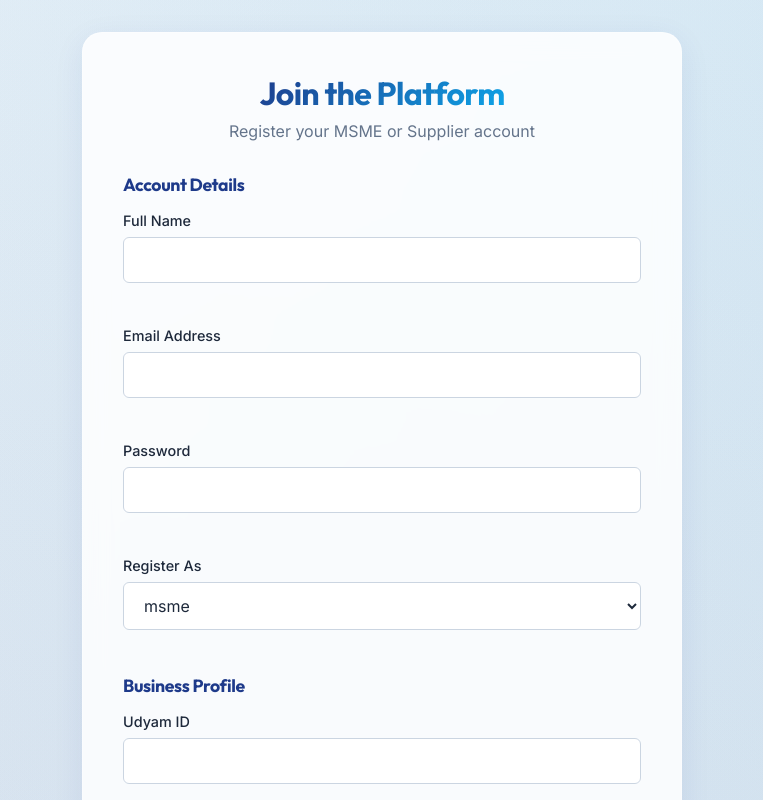
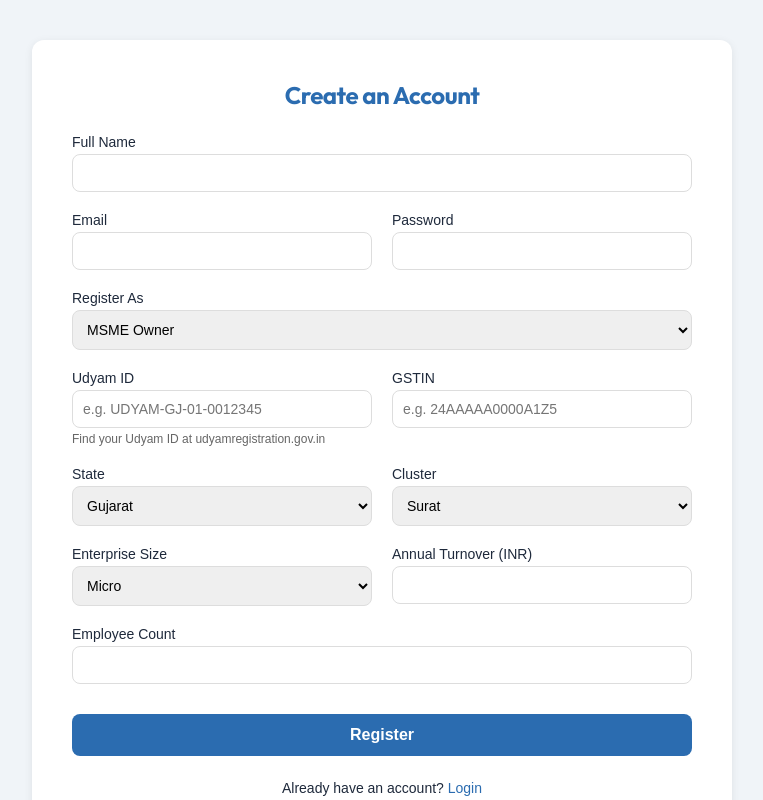
Before and after one commit to pavansai2608/msme-platform, a React (Create React App) app in the folder client/: page /register in a window 1280 px wide. Shown: the top 800 px of the page, without its empty margins (258-1021 px from the left). Built offline with nearby package versions, Linux system fonts and the light colour scheme.

Commit message:
feat: rebuild Register page with inline styles

```diff
--- a/client/src/pages/Register.jsx
+++ b/client/src/pages/Register.jsx
@@ -9,105 +9,114 @@ export default function Register() {
   const [form, setForm] = useState({
     name: '', email: '', password: '', role: 'msme',
     udyamId: '', gstin: '', state: 'Gujarat', cluster: 'Surat',
-    sector: 'Textile', enterpriseSize: 'Micro',
-    annualTurnover: '', employeeCount: ''
+    enterpriseSize: 'Micro', annualTurnover: '', employeeCount: ''
   });
   const [error, setError] = useState('');
-  const [loading, setLoading] = useState(false);
   const navigate = useNavigate();
 
   const handleSubmit = async (e) => {
     e.preventDefault();
-    setLoading(true);
-    setError('');
     try {
       await API.post('/auth/register', form);
-      alert('Registered successfully! Please login.');
       navigate('/login');
     } catch (err) {
       setError(err.response?.data?.message || 'Registration failed');
-    } finally {
-      setLoading(false);
     }
   };
 
-  const input = (label, key, type = 'text') => (
-    <div className="form-group">
-      <label className="form-label">{label}</label>
-      <input
-        type={type}
-        className="form-input"
-        value={form[key]}
-        onChange={e => setForm({ ...form, [key]: e.target.value })}
-        required
-      />
-    </div>
-  );
-
-  const select = (label, key, options) => (
-    <div className="form-group">
-      <label className="form-label">{label}</label>
-      <select
-        className="form-input"
-        value={form[key]}
-        onChange={e => setForm({ ...form, [key]: e.target.value })}
-        required
-      >
-        {options.map(o => <option key={o} value={o}>{o}</option>)}
-      </select>
-    </div>
-  );
+  const inputStyle = { width: '100%', padding: '10px', borderRadius: '8px', border: '1px solid #ddd', fontSize: '14px', boxSizing: 'border-box' };
+  const labelStyle = { display: 'block', marginBottom: '4px', fontWeight: '500', fontSize: '14px' };
 
   return (
-    <div className="auth-wrapper" style={{ padding: '2rem 1rem' }}>
-      <div className="glass-card animate-fade-in" style={{ maxWidth: '600px' }}>
-        <div style={{ textAlign: 'center', marginBottom: '2rem' }}>
-          <h2 className="heading-primary heading-gradient" style={{ fontSize: '2rem' }}>Join the Platform</h2>
-          <p className="text-sub">Register your MSME or Supplier account</p>
-        </div>
+    <div style={{ minHeight: '100vh', background: '#f0f4f8', display: 'flex', alignItems: 'center', justifyContent: 'center', fontFamily: 'sans-serif', padding: '40px 20px' }}>
+      <div style={{ background: '#fff', padding: '40px', borderRadius: '12px', boxShadow: '0 2px 8px rgba(0,0,0,0.08)', width: '100%', maxWidth: '700px' }}>
+        <h2 style={{ textAlign: 'center', color: '#2b6cb0', margin: '0 0 24px 0', fontSize: '24px' }}>
+          Create an Account
+        </h2>
+        {error && <div style={{ color: 'red', textAlign: 'center', marginBottom: '16px', fontSize: '14px' }}>{error}</div>}
 
-        {error && (
-          <div style={{ background: '#fef2f2', color: '#b91c1c', padding: '1rem', borderRadius: '8px', marginBottom: '1.5rem', fontSize: '0.9rem', textAlign: 'center' }}>
-            {error}
-          </div>
-        )}
+        <form onSubmit={handleSubmit} style={{ display: 'grid', gridTemplateColumns: '1fr 1fr', gap: '20px' }}>
 
-        <form onSubmit={handleSubmit} className="delay-1 animate-fade-in">
-
-          <h3 style={{ color: 'var(--color-primary)', marginBottom: '1rem', fontSize: '1.1rem' }}>Account Details</h3>
-          <div className="grid-2">
-            {input('Full Name', 'name')}
-            {input('Email Address', 'email', 'email')}
-          </div>
-          <div className="grid-2">
-            {input('Password', 'password', 'password')}
-            {select('Register As', 'role', ['msme', 'supplier', 'admin'])}
+          <div style={{ gridColumn: 'span 2' }}>
+            <label style={labelStyle}>Full Name</label>
+            <input type="text" value={form.name} onChange={e => setForm({ ...form, name: e.target.value })} style={inputStyle} required />
           </div>
 
-          <h3 style={{ color: 'var(--color-primary)', marginBottom: '1rem', marginTop: '1rem', fontSize: '1.1rem' }}>Business Profile</h3>
-          <div className="grid-2">
-            {input('Udyam ID', 'udyamId')}
-            {input('GSTIN', 'gstin')}
-          </div>
-          <div className="grid-2">
-            {select('State', 'state', states)}
-            {select('Cluster', 'cluster', clusters)}
-          </div>
-          <div className="grid-3">
-            {select('Enterprise Size', 'enterpriseSize', ['Micro', 'Small', 'Medium'])}
-            {input('Turnover (INR)', 'annualTurnover', 'number')}
-            {input('Employees', 'employeeCount', 'number')}
+          <div>
+            <label style={labelStyle}>Email</label>
+            <input type="email" value={form.email} onChange={e => setForm({ ...form, email: e.target.value })} style={inputStyle} required />
           </div>
 
-          <div className="form-group" style={{ marginTop: '2rem' }}>
-            <button type="submit" className="btn btn-primary" disabled={loading}>
-              {loading ? 'Registering...' : 'Create Account'}
+          <div>
+            <label style={labelStyle}>Password</label>
+            <input type="password" value={form.password} onChange={e => setForm({ ...form, password: e.target.value })} style={inputStyle} required />
+          </div>
+
+          <div style={{ gridColumn: 'span 2' }}>
+            <label style={labelStyle}>Register As</label>
+            <select value={form.role} onChange={e => setForm({ ...form, role: e.target.value })} style={inputStyle} required>
+              <option value="msme">MSME Owner</option>
+              <option value="supplier">Supplier</option>
+              <option value="admin">Admin</option>
+            </select>
+          </div>
+
+          {form.role === 'msme' && (
+            <>
+              <div>
+                <label style={labelStyle}>Udyam ID</label>
+                <input type="text" placeholder="e.g. UDYAM-GJ-01-0012345" value={form.udyamId} onChange={e => setForm({ ...form, udyamId: e.target.value })} style={inputStyle} />
+                <span style={{ fontSize: '12px', color: '#666', marginTop: '4px', display: 'block' }}>Find your Udyam ID at udyamregistration.gov.in</span>
+              </div>
+              <div>
+                <label style={labelStyle}>GSTIN</label>
+                <input type="text" placeholder="e.g. 24AAAAA0000A1Z5" value={form.gstin} onChange={e => setForm({ ...form, gstin: e.target.value })} style={inputStyle} />
+              </div>
+            </>
+          )}
+
+          <div>
+            <label style={labelStyle}>State</label>
+            <select value={form.state} onChange={e => setForm({ ...form, state: e.target.value })} style={inputStyle} required>
+              {states.map(s => <option key={s} value={s}>{s}</option>)}
+            </select>
+          </div>
+
+          <div>
+            <label style={labelStyle}>Cluster</label>
+            <select value={form.cluster} onChange={e => setForm({ ...form, cluster: e.target.value })} style={inputStyle} required>
+              {clusters.map(c => <option key={c} value={c}>{c}</option>)}
+            </select>
+          </div>
+
+          <div>
+            <label style={labelStyle}>Enterprise Size</label>
+            <select value={form.enterpriseSize} onChange={e => setForm({ ...form, enterpriseSize: e.target.value })} style={inputStyle} required>
+              <option value="Micro">Micro</option>
+              <option value="Small">Small</option>
+              <option value="Medium">Medium</option>
+            </select>
+          </div>
+
+          <div>
+            <label style={labelStyle}>Annual Turnover (INR)</label>
+            <input type="number" value={form.annualTurnover} onChange={e => setForm({ ...form, annualTurnover: e.target.value })} style={inputStyle} required />
+          </div>
+
+          <div style={{ gridColumn: 'span 2' }}>
+            <label style={labelStyle}>Employee Count</label>
+            <input type="number" value={form.employeeCount} onChange={e => setForm({ ...form, employeeCount: e.target.value })} style={inputStyle} required />
+          </div>
+
+          <div style={{ gridColumn: 'span 2', marginTop: '10px' }}>
+            <button type="submit" style={{ width: '100%', padding: '12px', background: '#2b6cb0', color: '#fff', border: 'none', borderRadius: '8px', fontSize: '16px', fontWeight: 'bold', cursor: 'pointer' }}>
+              Register
             </button>
           </div>
         </form>
 
-        <p className="text-sub" style={{ textAlign: 'center', marginTop: '1.5rem' }}>
-          Already have an account? <Link to="/login" style={{ color: 'var(--color-primary)', fontWeight: '600', textDecoration: 'none' }}>Log in here</Link>
+        <p style={{ textAlign: 'center', marginTop: '24px', fontSize: '14px' }}>
+          Already have an account? <Link to="/login" style={{ color: '#2b6cb0', textDecoration: 'none' }}>Login</Link>
         </p>
       </div>
     </div>
```
